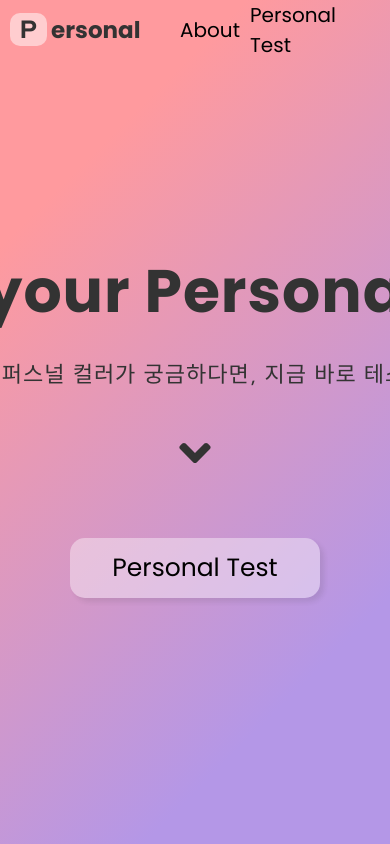
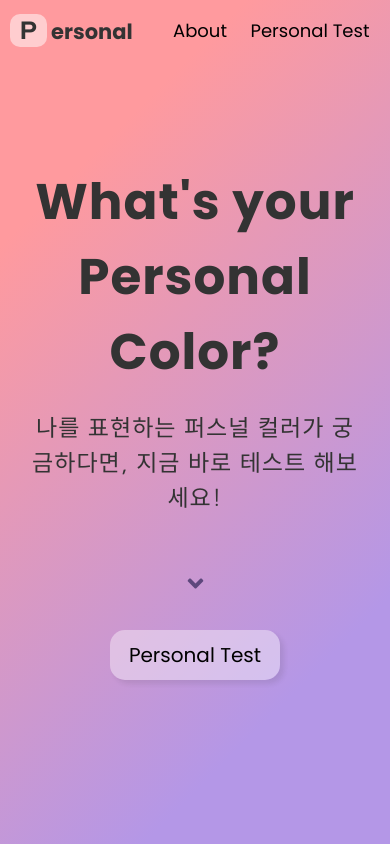
Before and after one commit to jizero1/project-personal, a React (Create React App) app: page / in a window 390 px wide. Built offline with nearby package versions, Linux system fonts and the light colour scheme.

Commit message:
메인화면 디자인 1차 수정 완료

```diff
--- a/src/App.css
+++ b/src/App.css
@@ -103,7 +103,7 @@
         padding-right: 10px;
     }
     .navbar-main-logoText {
-        font-size: 23px;
+        font-size: 21px;
     }
     .navbar-main-logoText-span {
         font-size: 25px;
@@ -111,12 +111,12 @@
     .navbar-about,
     .navbar-personal {
         margin-right: 0px;
-        font-size: 20px;
+        font-size: 18px;
     }
     .navbar-about {
         width: 80px;
     }
     .navbar-personal {
-        width: 130px;
+        width: 140px;
     }
 }
--- a/src/pages/Main/Main.css
+++ b/src/pages/Main/Main.css
@@ -14,7 +14,7 @@
     font-family: "Poppins", serif;
 }
 .mainPage-text-container {
-    width: 1000px;
+    /* width: 1000px; */
     /* background-color: white; */
     text-align: center;
     letter-spacing: 1px;
@@ -32,11 +32,38 @@
 .mainPage-text-p {
     font-size: 22px;
     font-family: "Nanum Gothic", serif;
-    margin-bottom: 40px;
+}
+.mainPage-text-icon-container {
+    width: 100px;
+    height: 90px;
+    /* background-color: blue; */
+    margin-top: 40px;
+    margin-bottom: 10px;
+    position: relative;
+    display: flex;
+    justify-content: center;
+
 }
 .mainPage-text-icon {
-    font-size: 50px;
-    margin-bottom: 60px;
+    font-size: 40px;
+    /* margin-bottom: 60px; */
+    animation: mainPageIconAni 1.7s  ease-in-out infinite;
+    position: absolute;
+    color: rgb(93, 71, 124);
+
+}
+@keyframes mainPageIconAni {
+    0% {
+        /* transform: translateY(0px); */
+        top: 0px;
+    }
+    50% {
+        /* transform: translateY(50px); */
+        top: 40px;
+    }
+    100% {
+        top: 0px;
+    }
 }
 .mainPage-text-btn {
     width: 250px;
@@ -52,3 +79,28 @@
     cursor: pointer;
     color: white;
 }
+
+@media screen and (max-width: 768px) {
+    .mainPage-text-container {
+        padding: 30px;
+    }
+    .mainPage-text-h1 {
+        font-size: 50px;
+    }
+    .mainPage-text-p {
+        font-size: 23px;
+        line-height: 35px;
+    }
+    .mainPage-text-icon {
+        font-size: 25px;
+    }
+    .mainPage-text-icon-container {
+        width: 100px;
+        height: 65px;
+    }
+    .mainPage-text-btn {
+        font-size: 20px;
+        width: 170px;
+        height: 50px;
+    }
+}
--- a/src/pages/Main/Main.js
+++ b/src/pages/Main/Main.js
@@ -16,7 +16,9 @@ const MainPage = () => {
             <div className="mainPage-text-container">
                 <h1 className="mainPage-text-h1">What's your Personal Color?</h1>
                 <p className="mainPage-text-p">나를 표현하는 퍼스널 컬러가 궁금하다면, 지금 바로 테스트 해보세요!</p>
-                <FaAngleDown className="mainPage-text-icon"/>
+                <div className="mainPage-text-icon-container">
+                    <FaAngleDown className="mainPage-text-icon" />
+                </div>
                 <button className="mainPage-text-btn">Personal Test</button>
             </div>
         </div>
```
